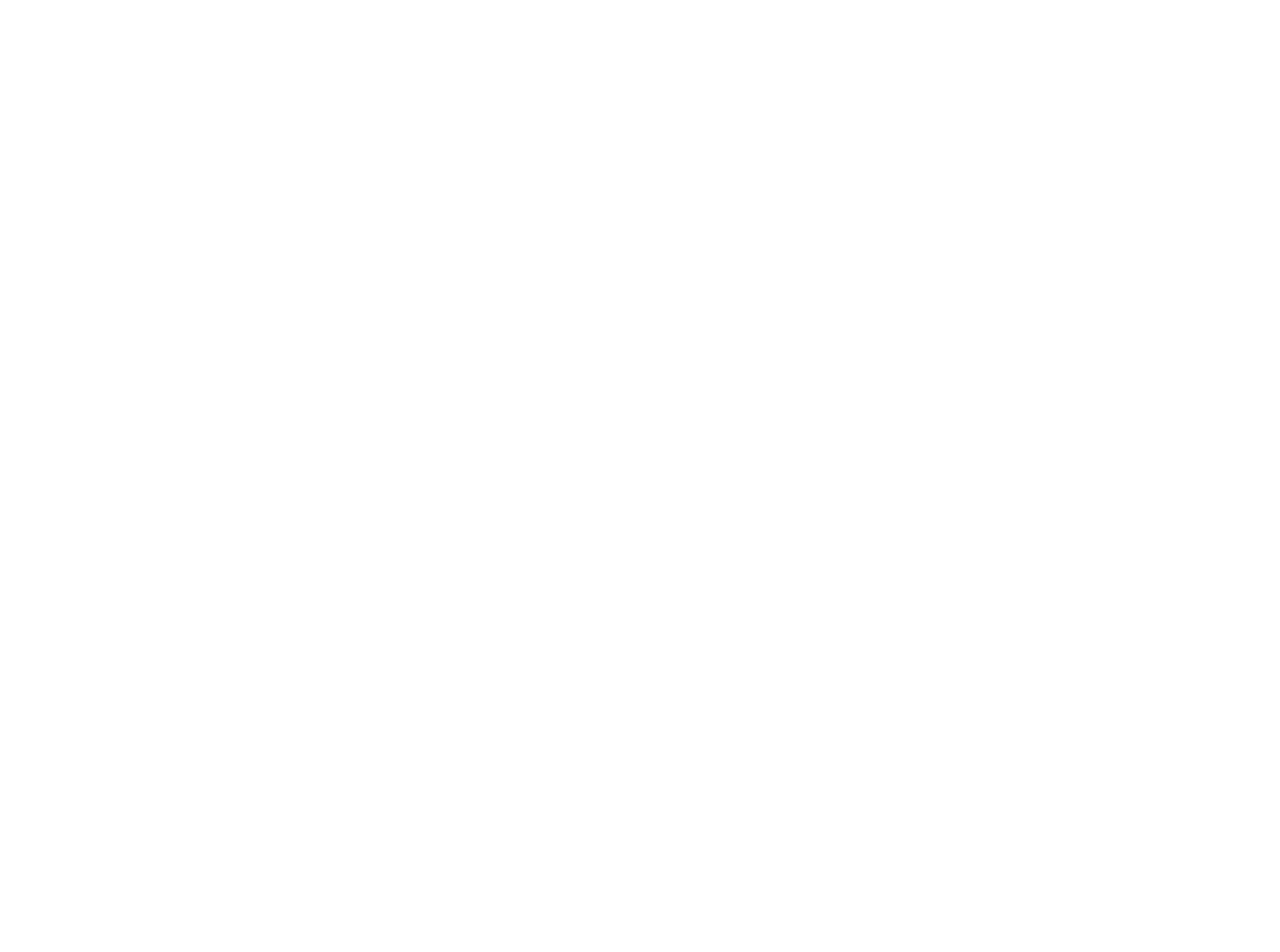
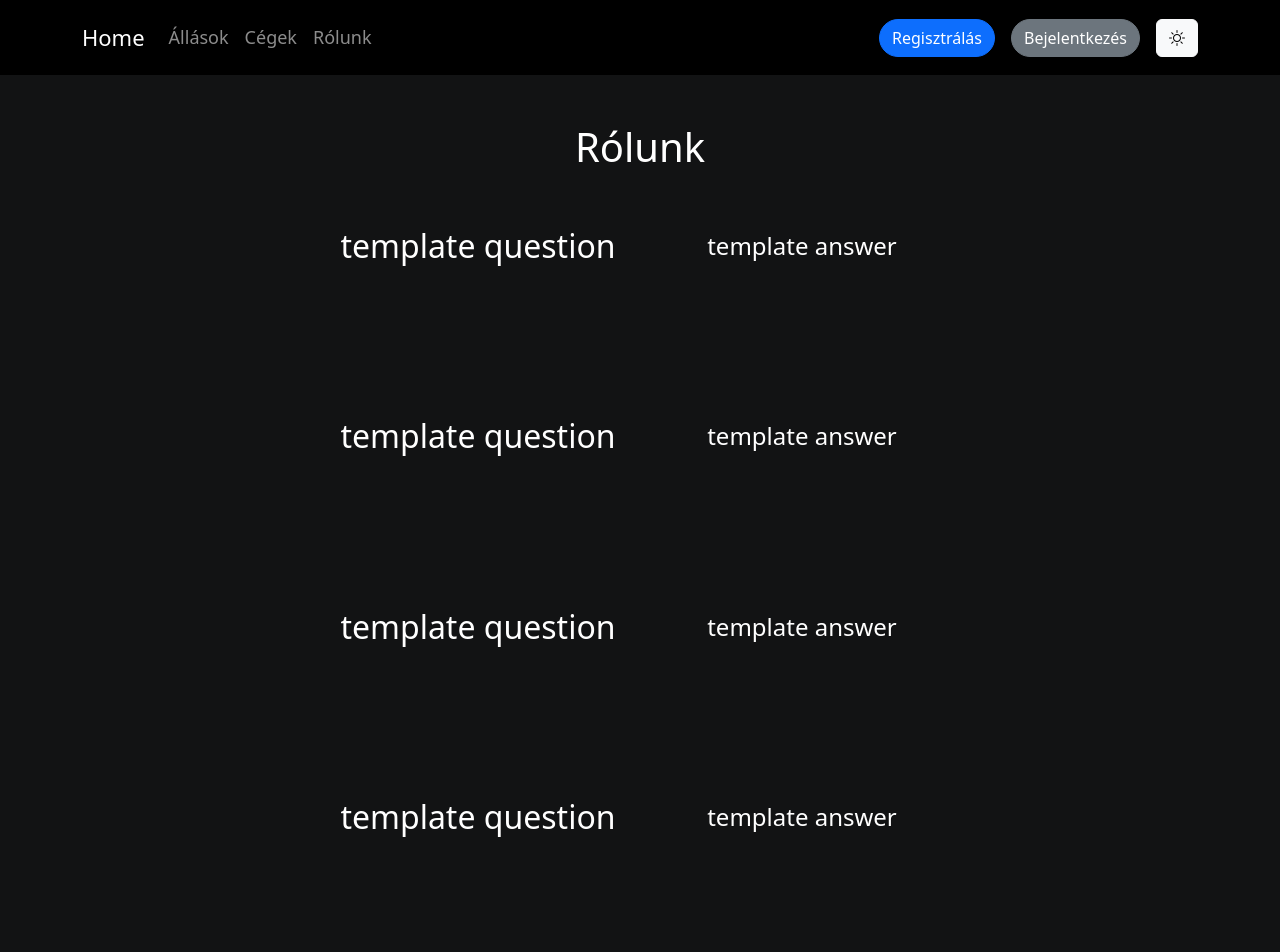
Before and after one commit to tamasboka/allasportal, a Vue app in the folder frontend/: page /about in a window 1280 px wide. Before the commit this address had no page. Shown: the top 952 px of the page. Before the commit the page ends 800 px from the top, so only its background shows below. Built offline with nearby package versions, Linux system fonts and the light colour scheme.

Commit message:
feat: implement about us page

```diff
--- a/frontend/src/components/Navbar.vue
+++ b/frontend/src/components/Navbar.vue
@@ -22,6 +22,9 @@
             <li class="nav-item">
               <RouterLink class="nav-link" :to="{name: 'companies'}">Cégek</RouterLink>
             </li>
+            <li class="nav-item">
+              <RouterLink class="nav-link" :to="{name: 'about'}">Rólunk</RouterLink>
+            </li>
           </ul>
           <div class="d-flex gap-3">
             <RouterLink class="btn btn-primary rounded-pill" :to="{name: 'register'}">Regisztrálás</RouterLink>
--- a/frontend/src/router/index.js
+++ b/frontend/src/router/index.js
@@ -51,7 +51,14 @@
                     }
                 ]
             },
-
+            {
+                path: 'about',
+                component: () => import('@/views/App/AboutUsView.vue'),
+                name: 'about',
+                meta: {
+                    title: 'Rólunk'
+                }
+            }
         ]
     },
     // AUTH
--- /dev/null
+++ b/frontend/src/views/App/AboutUsView.vue
@@ -0,0 +1,50 @@
+<script>
+export default {
+  name: "AboutUsView",
+}
+</script>
+
+<template>
+  <section class="p-5 container">
+    <h1 class="text-center">Rólunk</h1>
+
+    <!-- Ezeknek lehet kene kulon komponens -->
+
+    <div class="row text-center p-5 d-flex align-items-center text-white justify-content-center">
+      <div class="col-12 col-lg-4 col-md-4 col-sm-6 mb-5">
+        <h1 class="h2">template question</h1>
+      </div>
+      <div class="col-12 col-lg-4 col-md-4 col-sm-6 mb-5">
+        <h1 class="h4">template answer</h1>
+      </div>
+    </div>
+    <div class="row text-center p-5 d-flex align-items-center text-white justify-content-center">
+      <div class="col-12 col-lg-4 col-md-4 col-sm-6 mb-5">
+        <h1 class="h2">template question</h1>
+      </div>
+      <div class="col-12 col-lg-4 col-md-4 col-sm-6 mb-5">
+        <h1 class="h4">template answer</h1>
+      </div>
+    </div>
+    <div class="row text-center p-5 d-flex align-items-center text-white justify-content-center">
+      <div class="col-12 col-lg-4 col-md-4 col-sm-6 mb-5">
+        <h1 class="h2">template question</h1>
+      </div>
+      <div class="col-12 col-lg-4 col-md-4 col-sm-6 mb-5">
+        <h1 class="h4">template answer</h1>
+      </div>
+    </div>
+    <div class="row text-center p-5 d-flex align-items-center text-white justify-content-center">
+      <div class="col-12 col-lg-4 col-md-4 col-sm-6 mb-5">
+        <h1 class="h2">template question</h1>
+      </div>
+      <div class="col-12 col-lg-4 col-md-4 col-sm-6 mb-5">
+        <h1 class="h4">template answer</h1>
+      </div>
+    </div>
+  </section>
+</template>
+
+<style scoped>
+
+</style>
```
